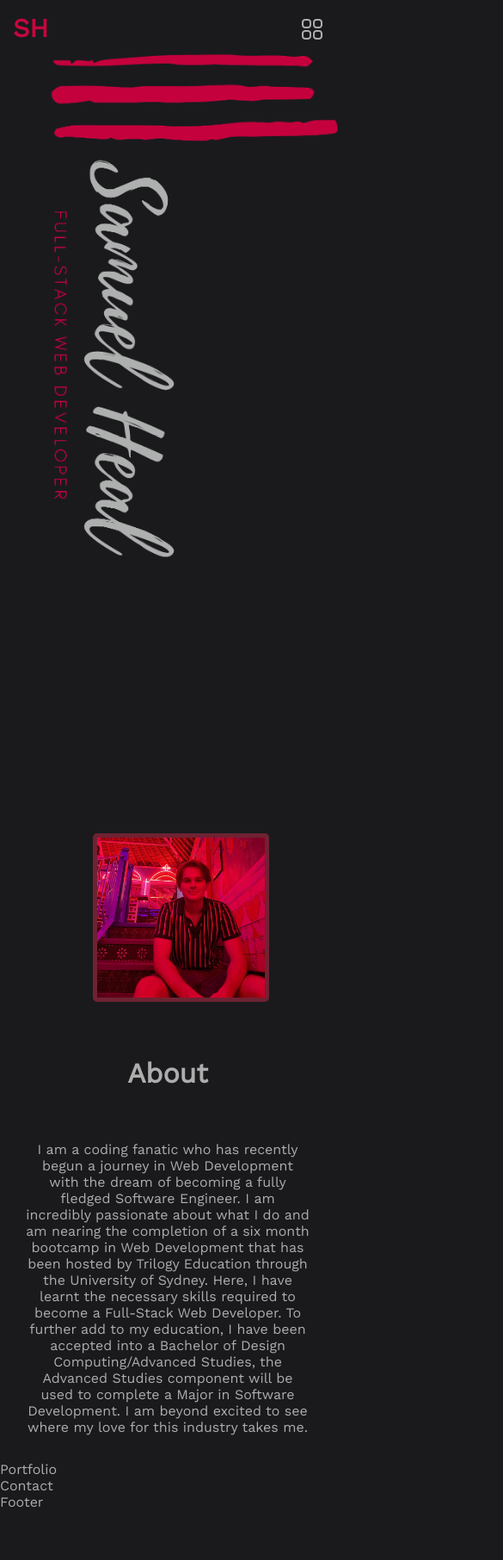
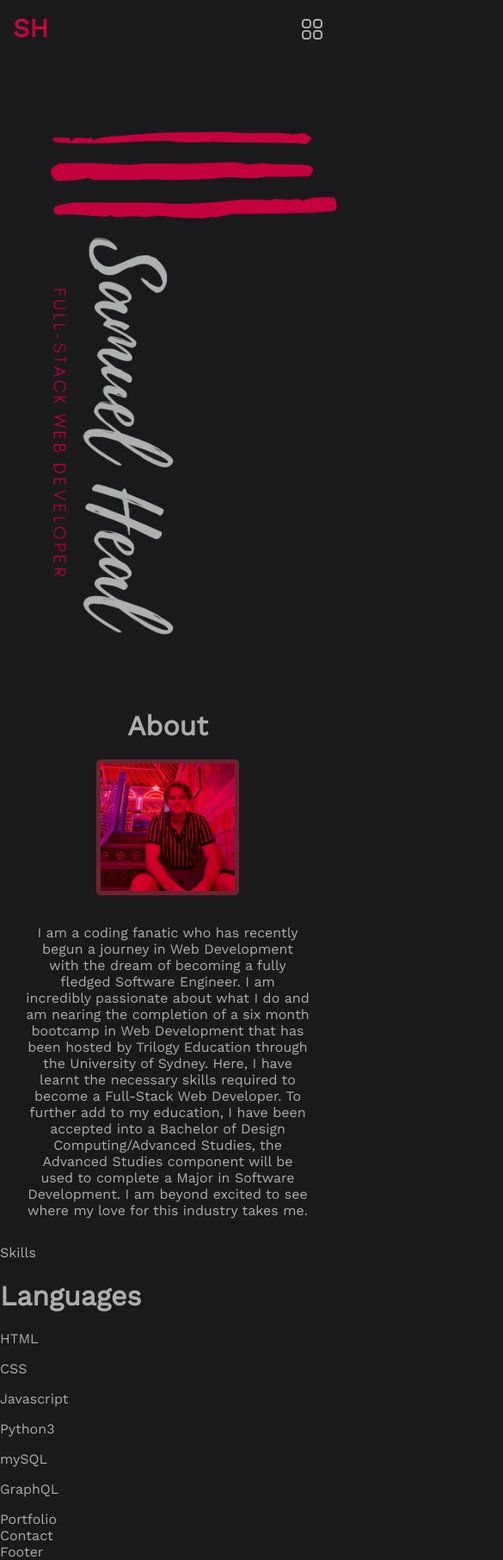
Before and after one commit to SamuelHeal/React-Portfolio, a React (Create React App) app in the folder portfolio/: page / in a window 390 px wide. Shown: the top 1814 px of the page at 86% size, 585 px wide, since content can reach past the window. Before the commit the page ends 1756 px from the top, so only its background shows below. Built offline with nearby package versions, Linux system fonts and the light colour scheme.

Commit message:
about section and landing page complete

```diff
--- a/portfolio/src/components/body/about/about.css
+++ b/portfolio/src/components/body/about/about.css
@@ -25,8 +25,11 @@
 .aboutHeading {
     font-size: 200%;
     font-weight: 800;
-    margin-bottom: 60px;
+    position: relative;
+    top: 100px;
+    left: -19%
 }
+
 .aboutPara{
     margin: 30px;
 }
@@ -51,10 +54,16 @@
         flex-direction: column-reverse;
     }
     .aboutPic{
-        width: 50%;
-        margin-right: 0px;
+        width: 40%;
+        margin: auto
     }
     .picContainer{
-        margin-right: 0px;
+        margin: auto
+    }
+    .aboutHeading {
+        position:inherit;
+        top: 0;
+        left: 0;
+        margin-bottom: 20px;
     }
 }
--- a/portfolio/src/components/body/about/index.js
+++ b/portfolio/src/components/body/about/index.js
@@ -4,12 +4,12 @@ import samPic from './sam-pic.jpeg'
 
 function About() {
     return (
-        <div className='aboutContainer'>
+        <div id='about' className='aboutContainer'>
+            <div className="aboutHeading">
+                About
+            </div>
             <div className='aboutContentContainer'>
                 <div className="aboutPara">
-                    <div className="aboutHeading">
-                        About
-                    </div>
                     I am a coding fanatic who has recently begun a journey in Web Development
                     with the dream of becoming a fully fledged Software Engineer. I am incredibly
                     passionate about what I do and am nearing the completion of a six month bootcamp
--- a/portfolio/src/components/body/index.js
+++ b/portfolio/src/components/body/index.js
@@ -4,6 +4,7 @@ import Landing from './landing/index'
 import About from './about/index'
 import Portfolio from './portfolio/index'
 import Contact from './contact/index'
+import Skills from './skills/index'
 
 function Body() {
     return (
@@ -13,6 +14,9 @@ function Body() {
             </div>
             <div>
                 <About />
+            </div>
+            <div>
+                <Skills />
             </div>
             <div>
                 <Portfolio />
--- a/portfolio/src/components/body/landing/landing.css
+++ b/portfolio/src/components/body/landing/landing.css
@@ -1,25 +1,16 @@
 .landingImage {
     width: 100%;
-
+    margin: auto
     /* border-style: solid; */
 
 }
 
 .landingContainer {
-    height: 100vh
+    height: 90vh;
+    margin: auto
 }
 
-@media only screen and (max-width: 820px){
-    .landingImage{
-        transform: rotate(40deg);
-        position: relative;
-        top: 120px;
-        width: 90vh;
-        left: 10%
-    }
-}
-
-@media only screen and (max-width: 512px){
+/* @media only screen and (max-width: 512px){
     .landingContainer{
         width: 90%;
         margin: auto
@@ -27,9 +18,33 @@
     .landingImage{
         transform: rotate(90deg);
         position: relative;
-        top: 120px;
+        top: 20%;
         left: -90px;
         width: 70vh
 
     }
+} */
+
+@media only screen and (max-width: 560px){
+    .landingContainer{
+        display: flex;
+        align-items: center;
+        width: 90%;
+        margin: auto
+    }
+    .landingImage{
+        transform: rotate(90deg);
+        position: relative;
+        /* top: 25%; */
+        left: -130px;
+        width: 70vh
+
+    }
 }
+
+@media only screen and (max-width: 560px){
+    .landingContainer{
+        width: 70%;
+    }
+
+}
--- /dev/null
+++ b/portfolio/src/components/body/skills/index.js
@@ -0,0 +1,26 @@
+import React from 'react'
+
+function Skills() {
+    return (
+        <div>
+            <div className="skillsHeading">
+                Skills
+            </div>
+            <div>
+                <div>
+                    <h1> Languages </h1>
+                    <div class="skillsAlign">
+                        <p>HTML</p>
+                        <p>CSS</p>
+                        <p>Javascript</p>
+                        <p>Python3</p>
+                        <p>mySQL</p>
+                        <p>GraphQL</p>
+                    </div>
+                </div>
+            </div>
+        </div>
+    )
+}
+
+export default Skills
--- /dev/null
+++ b/portfolio/src/components/body/skills/skills.css
@@ -0,0 +1,7 @@
+:root {
+    --textcolour: #ADADAD;
+    --mainheader: #C3073F;
+    --hovercolour: #950740;
+    --bordercolour: #6F2232;
+    --backgroundcolour: #1A1A1D;
+}
--- a/portfolio/src/components/home/home.css
+++ b/portfolio/src/components/home/home.css
@@ -26,6 +26,7 @@ body {
 .sticky {
     position: sticky;
     top: 0px;
+    z-index: 99999;
     background-color: #1A1A1D;
 }
 @media only screen and (max-width: 1024px){
```
Also changed, not shown: portfolio/src/components/body/landing/landing.png.
